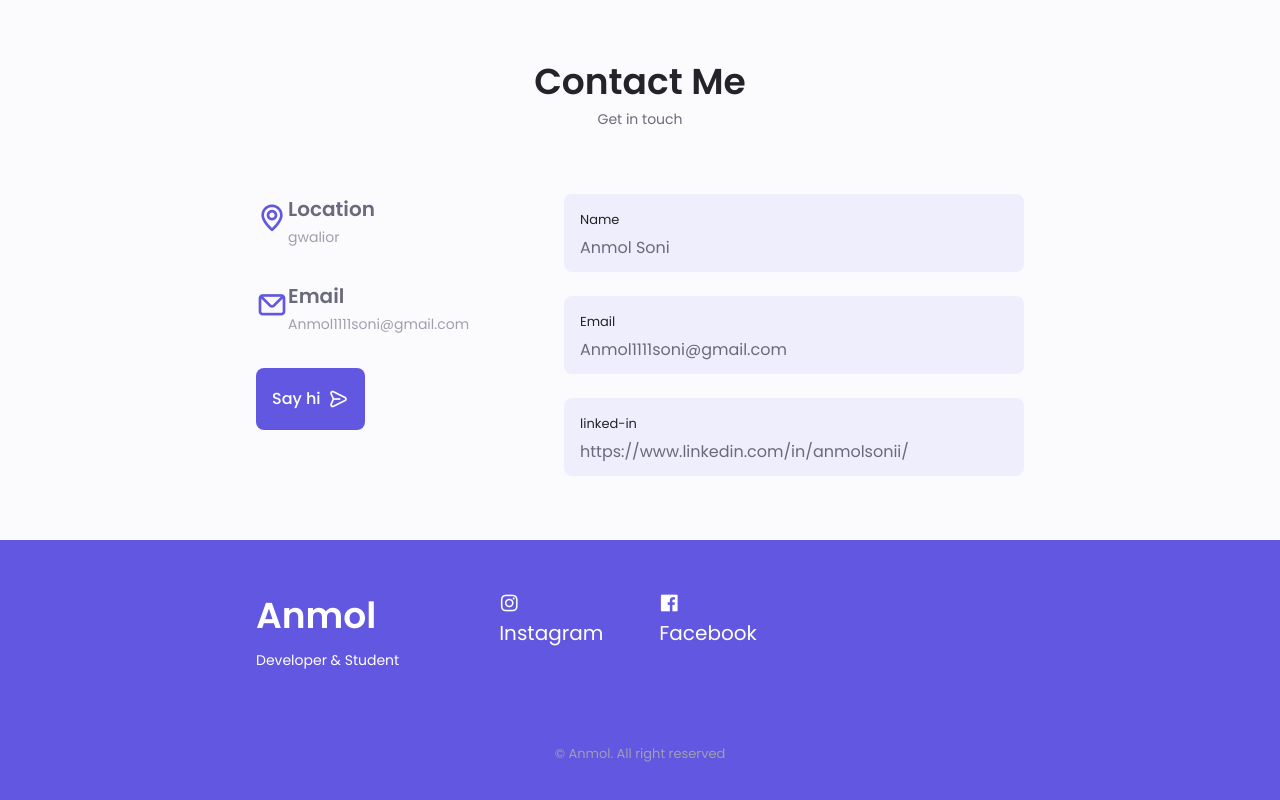
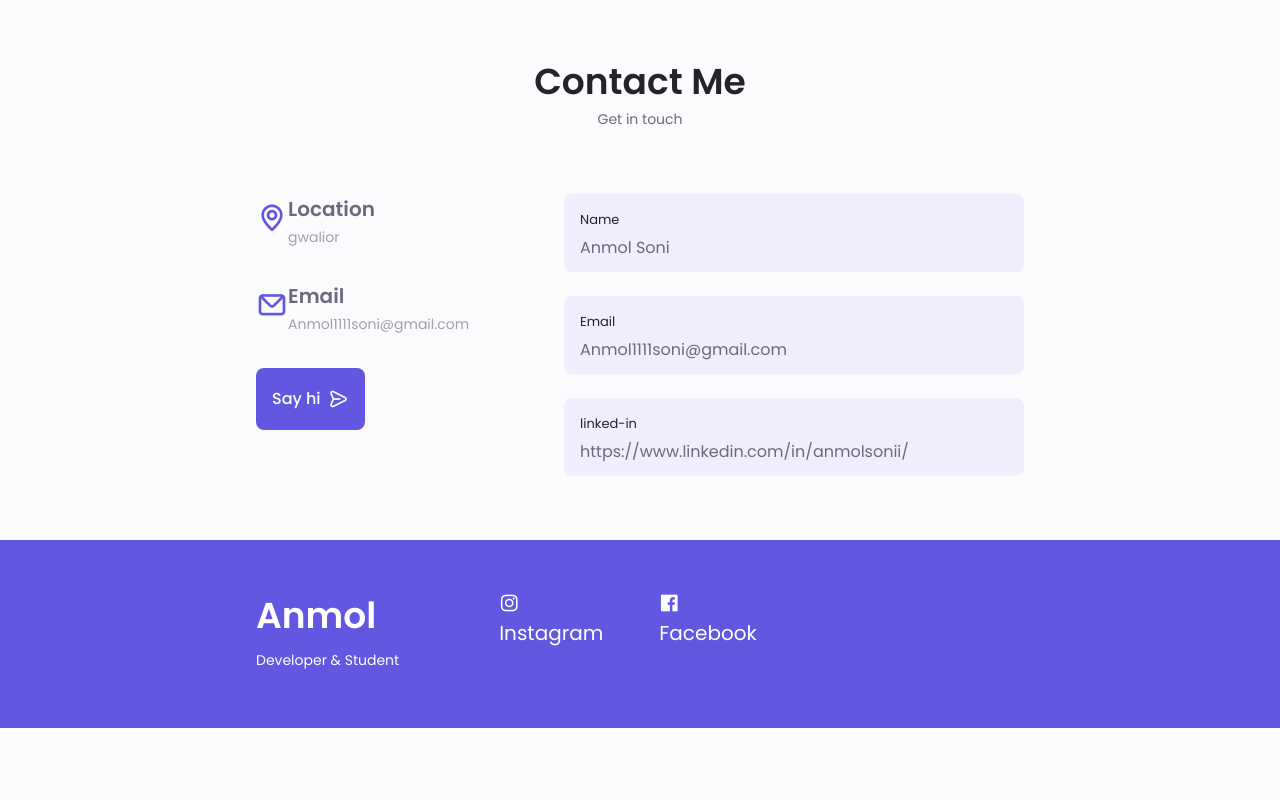
Before and after one commit to Anmol-soni77/my-portfolio-website, a plain HTML site: page index.html in a window 1280 px wide. Shown: the part 3071-3871 px from the top of the page. After the commit the page ends 3799 px from the top, so only its background shows below. Drawn offline with nearby package versions, Linux system fonts and the light colour scheme; a web font is replaced by a local one.

Commit message:
removed copyright message

```diff
--- a/index.html
+++ b/index.html
@@ -579,8 +579,6 @@
                     </ul>
 
                 </div>
-
-                <p class="footer__copy">&#169; Anmol. All right reserved</p>
             </div>
         </footer>
 
```
